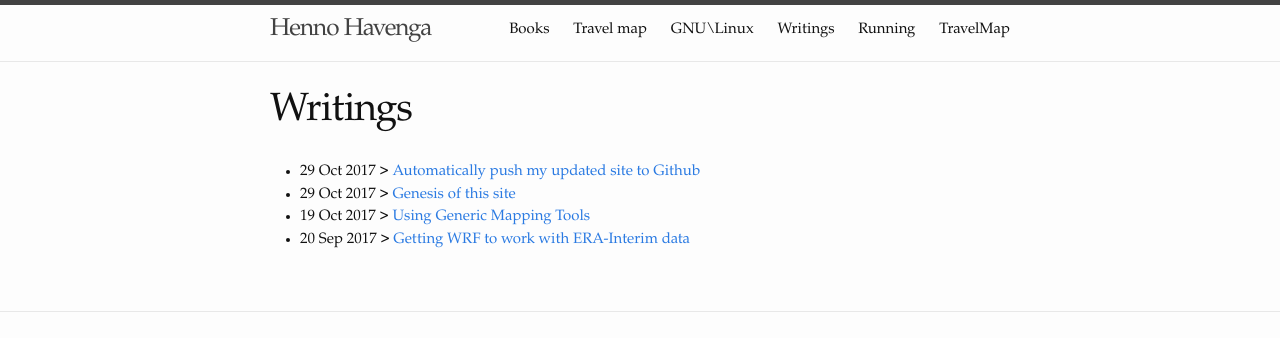
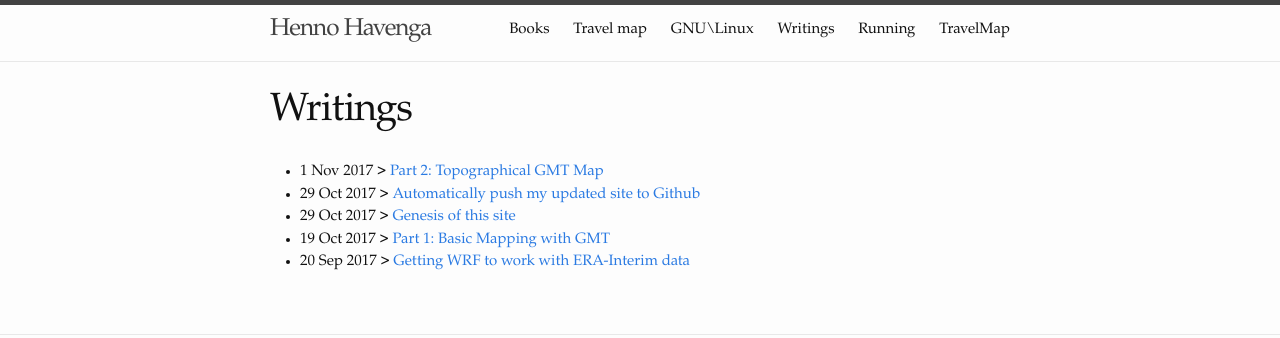
Before and after one commit to h-havenga/jekyll, a Jekyll site: the page built from posts.md, in a window 1280 px wide, cut to the strip 0-338 px from the top of the page. Built offline with Jekyll 4.4.1, drawn with Linux system fonts in a browser that asks for light colours; some of the changed lines change nothing that is shown.

Commit message:
map_post

```diff
--- a/_posts/2017-10-19-using-generic-mapping-tools.markdown
+++ b/_posts/2017-10-19-using-generic-mapping-tools.markdown
@@ -1,6 +1,6 @@
 ---
 layout: post
-title:  "Using Generic Mapping Tools"
+title:  "Part 1: Basic Mapping with GMT"
 date:   2017-10-19 10:00:29 +0200
 categories: maps data
 ---
--- /dev/null
+++ b/_posts/2017-11-01-using-generic-mapping-tools_topo.markdown
@@ -0,0 +1,153 @@
+---
+layout: post
+title:  "Part 2: Topographical GMT Map"
+date:   2017-11-01 10:00:29 +0200
+categories: maps data
+---
+
+I hope this does not come across as a tutorial of some sort, I am mostly
+writing things down for myself. But I know someone might one day copy and
+paste this as I've done numerous times, but this mostly for me to master
+GMT. In the previous GMT related post I created this basic map of
+South-Africa. The map does not however have any cities, provincial
+boundaries or topology.
+
+A basic map of South-Africa created with GMT:
+![gmtmap]({{ "/assets/images/maps/south_africa.png" | absolute_url }})
+
+<sub>Note that I converted is from postscript format to reduce size. </sub>
+
+So first we need to get some external topology and administrative data for
+South-Africa. In this case I'll use ETOPO data from
+the [National Center for Environmental Informatics](https://www.ngdc.noaa.gov/mgg/global/global.html).
+The cool thing about the Etopo data is that it is already availible in the
+GMT readable grd format.
+
+{% highlight bash %}
+wget https://www.ngdc.noaa.gov/mgg/global/relief/ETOPO1/data/bedrock/grid_registered/netcdf/ETOPO1_Bed_g_gmt4.grd.gz
+gunzip ETOPO1_Bed_g_gmt4.grd.gz
+{% endhighlight %}
+
+The data can be inspected with ncdump or another GMT tool, grdinfo,
+
+{% highlight bash %}
+ncdump -h ETOPO1_Bed_g_gmt4.grd
+gmt grdinfo ETOPO1_Bed_g_gmt4.grd
+{% endhighlight %}
+
+Next we need the administrative data for South-Africa. GMT only has the
+national boundaries for world countries and then also the data for US
+states. The admin data can be freely obtained from the [GADM
+Database](http://www.gadm.org/country). We need to get the shapefiles for
+SA in this case.
+
+{% highlight bash %}
+wget http://biogeo.ucdavis.edu/data/gadm2.8/shp/ZAF_adm_shp.zip
+unzip ZAF_adm_shp.zip
+{% endhighlight %}
+
+The shapefile data needs to be converted for use in GMT. This is done with
+a GDAL tool, ogr2ogr. GDAL is a amazing resource and in my mind the
+most powerful Geospatial tool out there. If you already have GDAL installed
+correctly, we can prepare the admin data. I only wanted the SA provinces
+so we do,
+
+{% highlight bash %}
+ogr2ogr -F GMT ZAF_adm.gmt ZAF_adm1.shp
+{% endhighlight %}
+
+Which converts the shapefile into a GMT readable format. So now we have
+topography data and provincial data to create a more detailed map. Lets create a
+bash script to plot the map.
+
+{% highlight bash %}
+#!/bin/bash
+
+# MAKE A MAP!
+# Define the names of the input and output files
+out=southafrica_topo.ps                           # This will be the name of
+topo=./ETOPO1_Bed_g_gmt4.grd                   # ETOPO1 topography grid
+admin=ZAF_adm1.gmt			       # Provincial boundaries
+
+# Define map characteristics
+# Define your area 15/33.5/-35/-22
+north=-22
+south=-35
+east=34
+west=15
+
+# Define tick intervals and projection
+tick='-B2.5/2.5WSen'
+proj='-JM20'
+
+# Call GMT, define basemap coordinates, make a color table and plot
+gmt psbasemap -R$west/$east/$south/$north $proj $tick -X6 -K > $out
+gmt makecpt -Crelief -T-7500/7500/200 -Z > topo.cpt
+gmt grdimage $topo -R -J -O -K -Ctopo.cpt >> $out
+gmt pscoast -R -J -O -K -W0.25 -Df -B+t"South Africa" -Na0.05 -I1/0.25p,skyblue3 -I2/0.25p,skyblue3 >> $out
+gmt psxy $admin -R -J -K -O -W0.05 -V >> $out
+open $out
+{% endhighlight %}
+
+This is the map we should get,
+![gmtmap]({{ "/assets/images/maps/south_africa_topo.png" | absolute_url }})
+
+Play around with the *-T-* option to get the desired colors. This map looks
+a little cooler then the first basic map, however, there is no names of
+cities or anything, lets change that. So in GMT you need a list with the
+latitude and longitude of cities to plot in the map, something like this:
+
+{% highlight bash %}
+28.05   -26.21  14 0 1 LM Johannesburg
+28.23   -25.71  14 0 1 LM Pretoria
+29.45   -23.89  14 0 1 LM Polokwane
+26.15   -29.08  14 0 1 LM Bloemfontein
+18.42   -33.92  14 0 1 LM Cape Town
+31.02   -29.85  14 0 1 LM Durban
+25.52   -33.71  14 0 1 LM Port Elizabeth
+22.45   -33.99  14 0 1 LM George
+17.89   -29.17  14 0 1 LM Springbok
+25.64   -25.85  14 0 1 LM Mahikeng
+30.97   -25.48  14 0 1 LM Nelspruit
+22.58   -32.35  14 0 1 LM Beauford-We
+{% endhighlight %}
+
+The first and second column tells us the lat/lon of the city we want on the
+map while the other columns is related to text size, marker and of course
+the name of the city. In GMT we're calling the psxy function to plot the
+points
+
+{% highlight bash %}
+#!/bin/bash
+
+# MAKE A MAP!
+# Define the names of the input and output files
+out=southafrica_topo.ps                  # This will be the name of
+topo=./ETOPO1_Bed_g_gmt4.grd             # ETOPO1 topography grid
+admin=./ZAF_adm1.gmt			         # Provincial boundaries
+cities=./towns.dat                       # Towns to plot on map
+
+# Define map characteristics
+# Define your area 15/33.5/-35/-22
+north=-22
+south=-35
+east=34
+west=15
+
+# Define tick intervals and projection
+tick='-B2.5/2.5WSen'
+proj='-JM20'
+
+# Call GMT, define basemap coordinates, make a color table and plot
+gmt psbasemap -R$west/$east/$south/$north $proj $tick -X6 -K > $out
+gmt makecpt -Crelief -T-7500/7500/200 -Z > topo.cpt
+gmt grdimage $topo -R -J -O -K -Ctopo.cpt >> $out
+gmt pscoast -R -J -O -K -W0.25 -Df -B+t"South Africa" -Na0.05 -I1/0.25p,skyblue3 -I2/0.25p,skyblue3 >> $out
+gmt psxy $cities -R -J -K -O -W1 -St0.25 -G255/0/0 -V >> $out
+gmt psxy $admin -R -J -K -O -W0.05 -V >> $out
+gmt pstext $cities -R -J -X0.25 -O -K >> $out
+open $out
+{% endhighlight %}
+
+And tada, a map with some cities in South-Africa
+![gmtmap]({{ "/assets/images/maps/south_africa_topo_towns.png" | absolute_url }})
```
Also changed, not shown: assets/images/maps/south_africa_topo.png (added), assets/images/maps/south_africa_topo_towns.png (added), 10 other files.
